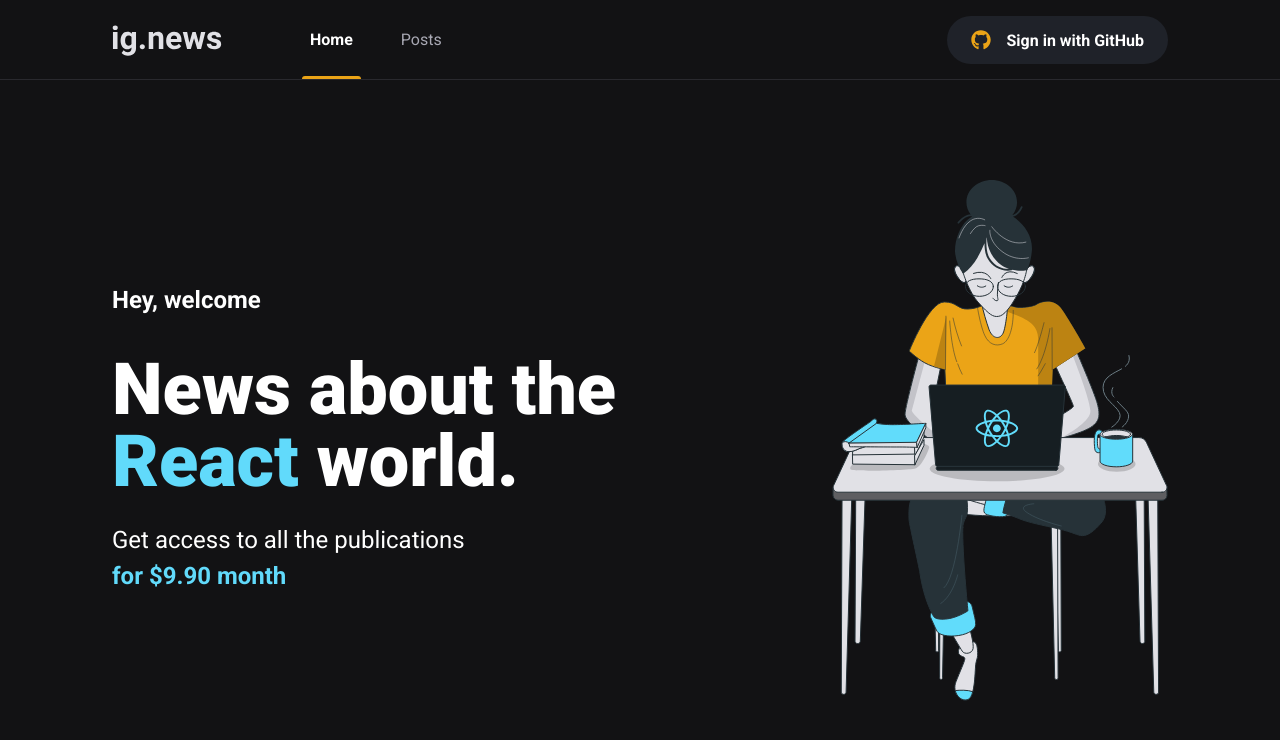
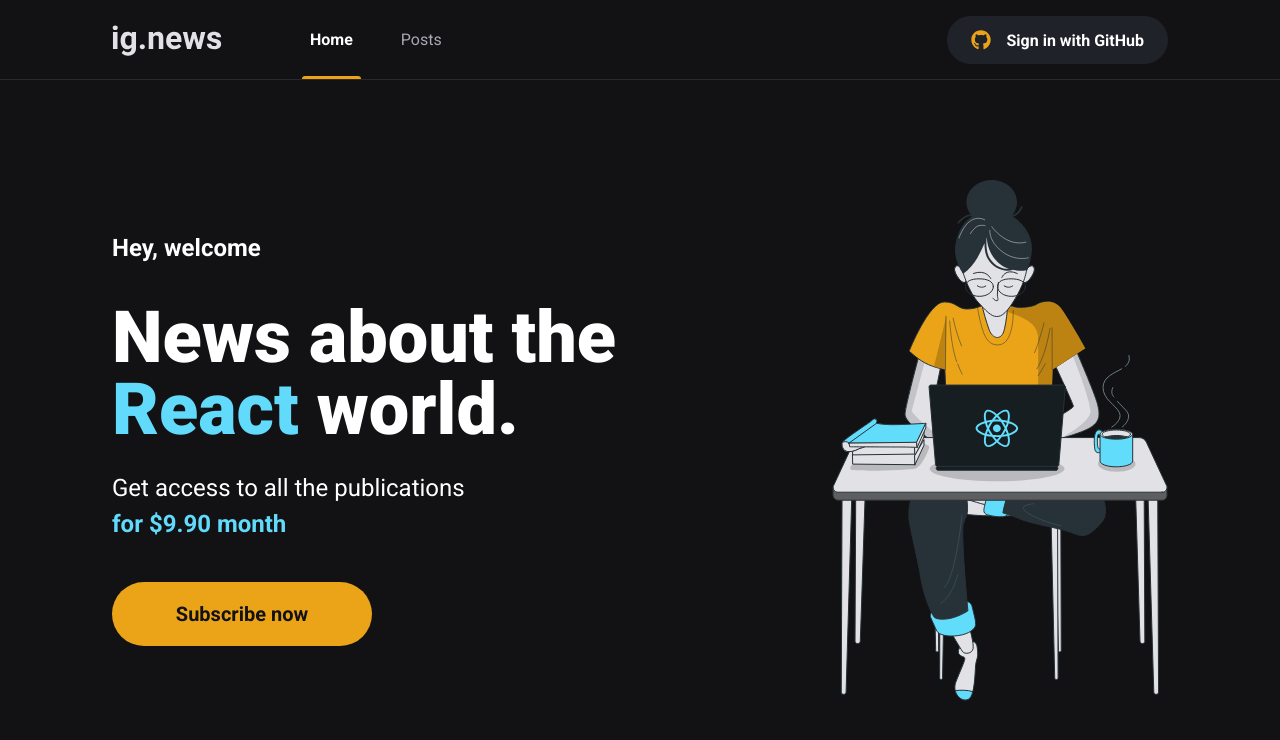
Before and after one commit to mateuslopescastro/blog-by-subscription, a Next.js app: page / in a window 1280 px wide. Shown: the top 740 px of the page. Built offline with nearby package versions, Linux system fonts and the light colour scheme.

Commit message:
feat: SubscribeButton component

```diff
--- /dev/null
+++ b/src/components/SubscribeButton/index.tsx
@@ -0,0 +1,9 @@
+import css from "./styles.module.scss";
+
+export function SubscribeButton() {
+  return (
+    <button type="button" className={css.subscribeButton}>
+      Subscribe now
+    </button>
+  );
+}
--- /dev/null
+++ b/src/components/SubscribeButton/styles.module.scss
@@ -0,0 +1,23 @@
+.subscribeButton {
+  width: 260px;
+  height: 4rem;
+
+  border: 0;
+  border-radius: 2rem;
+
+  color: var(--gray-900);
+  background: var(--yellow-500);
+
+  font-size: 1.25rem;
+  font-weight: bold;
+
+  display: flex;
+  align-items: center;
+  justify-content: center;
+
+  transition: filter 0.2s;
+
+  &:hover {
+    filter: brightness(0.8);
+  }
+}
--- a/src/pages/index.tsx
+++ b/src/pages/index.tsx
@@ -1,4 +1,6 @@
 import Head from "next/head";
+
+import { SubscribeButton } from "../components/SubscribeButton";
 
 import css from "../styles/pages/home.module.scss";
 
@@ -21,6 +23,8 @@
             Get access to all the publications <br />
             <span>for $9.90 month</span>
           </p>
+
+          <SubscribeButton />
         </section>
 
         <img src="/images/avatar.svg" alt="Girl coding" />
--- a/src/styles/pages/home.module.scss
+++ b/src/styles/pages/home.module.scss
@@ -41,4 +41,8 @@
       font-weight: bold;
     }
   }
+
+  button {
+    margin-top: 2.5rem;
+  }
 }
```
